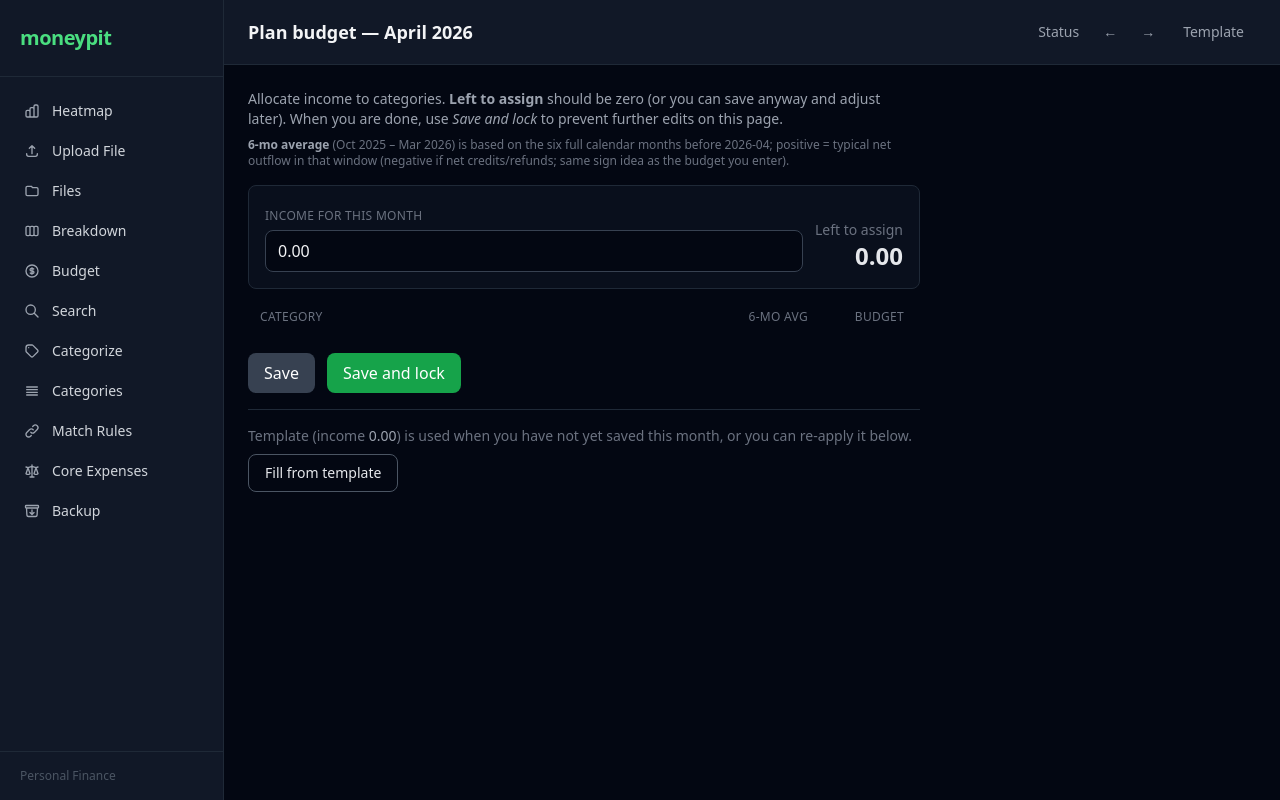
After one commit to tomthehare/moneypit, a Flask app: page /moneypit/budget/plan in a window 1280 px wide. The commit adds this page. Run offline with Flask 3, Linux system fonts and the light colour scheme; data comes from the database, SQL or seed files in the repository; data that the repository does not hold is empty; some libraries are stand-ins or nearby versions.

Commit message:
Addign a budget feature

```diff
--- a/server.py
+++ b/server.py
@@ -1,5 +1,6 @@
 import os
 import shutil
+import sys
 
 from flask import Flask, request, render_template, redirect, jsonify, session, url_for, flash, send_file, after_this_request
 from datetime import datetime
@@ -732,3 +733,188 @@ def manage_categories():
     categories = db_client.get_categories()
 
     return render_template("categories.html", data=[a[1] for a in categories])
+
+
+def _parse_month_key_param(arg):
+    if arg and len(arg) == 7 and arg[4] == "-":
+        return arg
+    return get_datekey_for_timestamp(timestamp_now())
+
+
+def _parse_budget_income_from_form():
+    raw = (request.form.get("income") or "").strip().replace(",", "")
+    if not raw:
+        return 0.0
+    try:
+        return float(raw)
+    except ValueError:
+        return 0.0
+
+
+def _parse_category_amounts_from_form(name_prefix="cat"):
+    out = {}
+    for key, val in request.form.items():
+        p = name_prefix + "-"
+        if not key.startswith(p):
+            continue
+        rest = key[len(p) :]
+        if not rest.isdigit():
+            continue
+        raw = (val or "").strip().replace(",", "")
+        try:
+            out[int(rest)] = float(raw) if raw else 0.0
+        except ValueError:
+            out[int(rest)] = 0.0
+    return out
+
+
+def _budget_excluded_name(name):
+    return name.lower() in ("transfer", "credit card payment")
+
+
+def _budget_6mo_window_label(end_month_key):
+    """Human-readable range for 6-mo average (months end_month-6 .. end_month-1)."""
+    r_start = add_month(end_month_key, -6)
+    r_end = add_month(end_month_key, -1)
+    return (
+        f"{format_timestamp(get_timestamp_for_datekey(r_start), '%b %Y')}"
+        f" – {format_timestamp(get_timestamp_for_datekey(r_end), '%b %Y')}"
+    )
+
+
+def _rows_for_month_progress(month_key):
+    """List of dicts with category_id, name, budget, tx_sum, remaining."""
+    lines = db_client.get_monthly_budget_lines(month_key)
+    spend = db_client.get_category_tx_sum_for_month(month_key)
+    rows = []
+    for cat_id, name in db_client.get_categories():
+        if _budget_excluded_name(name):
+            continue
+        b = lines.get(cat_id, 0.0)
+        tx = spend.get(cat_id, 0.0)
+        rows.append(
+            {
+                "category_id": cat_id,
+                "name": name,
+                "budget": b,
+                "tx_sum": tx,
+                "remaining": b + tx,
+            }
+        )
+    rows.sort(key=lambda r: r["name"].lower())
+    return rows
+
+
+@app.route("/moneypit/budget", methods=["GET"])
+def budget_current_month():
+    month_key = _parse_month_key_param(request.args.get("month"))
+    prev_m = add_month(month_key, -1)
+    next_m = add_month(month_key, 1)
+    month_label = format_timestamp(get_timestamp_for_datekey(month_key), "%B %Y")
+
+    income, is_locked = db_client.get_monthly_budget(month_key)
+    if income is None:
+        return render_template(
+            "budget_status.html",
+            month_key=month_key,
+            month_label=month_label,
+            prev_m=prev_m,
+            next_m=next_m,
+            has_budget=False,
+            total_income=0.0,
+            is_locked=False,
+            rows=[],
+        )
+
+    rows = _rows_for_month_progress(month_key)
+    return render_template(
+        "budget_status.html",
+        month_key=month_key,
+        month_label=month_label,
+        prev_m=prev_m,
+        next_m=next_m,
+        has_budget=True,
+        total_income=income,
+        is_locked=is_locked,
+        rows=rows,
+    )
+
+
+@app.route("/moneypit/budget/template", methods=["GET", "POST"])
+def budget_template():
+    if request.method == "POST":
+        inc = _parse_budget_income_from_form()
+        amounts = _parse_category_amounts_from_form("cat")
+        db_client.save_budget_template(inc, amounts)
+        flash("Budget template saved.", "success")
+        return redirect(url_for("budget_template"))
+
+    income, rows = db_client.get_budget_template()
+    anchor = get_datekey_for_timestamp(timestamp_now())
+    avgs = db_client.get_category_6mo_avg_monthly_spend(anchor)
+    rows = [(c, n, a, avgs.get(c, 0.0)) for c, n, a in rows]
+    return render_template(
+        "budget_template.html",
+        income=income,
+        rows=rows,
+        avg_window_label=_budget_6mo_window_label(anchor),
+    )
+
+
+@app.route("/moneypit/budget/plan", methods=["GET", "POST"])
+def budget_plan_month():
+    month_key = _parse_month_key_param(request.args.get("month"))
+
+    if request.method == "POST":
+        if request.form.get("action") == "fill_template":
+            _inc_m, is_l = db_client.get_monthly_budget(month_key)
+            if is_l:
+                flash("This month is locked; template was not applied.", "error")
+                return redirect(url_for("budget_plan_month", month=month_key))
+            db_client.copy_template_to_month(month_key)
+            flash("Filled this month from your template.", "success")
+            return redirect(url_for("budget_plan_month", month=month_key))
+
+        inc = _parse_budget_income_from_form()
+        amounts = _parse_category_amounts_from_form("cat")
+        _inc_exist, is_locked = db_client.get_monthly_budget(month_key)
+        if is_locked:
+            flash("This month is locked. Budget cannot be edited here.", "error")
+            return redirect(url_for("budget_plan_month", month=month_key))
+
+        lock_after = request.form.get("action") == "lock"
+        db_client.save_monthly_budget(month_key, inc, amounts, is_locked=lock_after)
+        if lock_after:
+            flash("Budget saved and locked for this month.", "success")
+        else:
+            flash("Budget saved.", "success")
+        return redirect(url_for("budget_plan_month", month=month_key))
+
+    prev_m = add_month(month_key, -1)
+    next_m = add_month(month_key, 1)
+    month_label = format_timestamp(get_timestamp_for_datekey(month_key), "%B %Y")
+    t_income, t_rows = db_client.get_budget_template()
+    m_income, is_locked = db_client.get_monthly_budget(month_key)
+    if m_income is None:
+        rows = t_rows
+        form_income = t_income
+        is_locked = False
+    else:
+        m_lines = db_client.get_monthly_budget_lines(month_key)
+        rows = [(cid, n, m_lines.get(cid, 0.0)) for cid, n, _ in t_rows]
+        form_income = m_income
+
+    avgs = db_client.get_category_6mo_avg_monthly_spend(month_key)
+    rows = [(c, n, a, avgs.get(c, 0.0)) for c, n, a in rows]
+    return render_template(
+        "budget_plan.html",
+        month_key=month_key,
+        month_label=month_label,
+        prev_m=prev_m,
+        next_m=next_m,
+        income=form_income,
+        rows=rows,
+        is_locked=is_locked,
+        template_income=t_income,
+        avg_window_label=_budget_6mo_window_label(month_key),
+    )
--- a/templates/base.html
+++ b/templates/base.html
@@ -76,6 +76,14 @@
                 d="M9 17V7m0 10a2 2 0 01-2 2H5a2 2 0 01-2-2V7a2 2 0 012-2h2a2 2 0 012 2m0 10a2 2 0 002 2h2a2 2 0 002-2M9 7a2 2 0 012-2h2a2 2 0 012 2m0 10V7m0 10a2 2 0 002 2h2a2 2 0 002-2V7a2 2 0 00-2-2h-2a2 2 0 00-2 2"/>
         </svg>
         Breakdown
+      </a>
+      <a href="/moneypit/budget"
+         class="nav-link group flex items-center gap-3 px-3 py-2 rounded-lg text-sm font-medium text-gray-300 hover:bg-gray-800 hover:text-white transition-colors">
+        <svg class="w-4 h-4 text-gray-400 group-hover:text-brand-400 flex-shrink-0" fill="none" viewBox="0 0 24 24" stroke="currentColor">
+          <path stroke-linecap="round" stroke-linejoin="round" stroke-width="2"
+                d="M12 8c-1.657 0-3 .895-3 2s1.343 2 3 2 3 .895 3 2-1.343 2-3 2m0-8c1.11 0 2.08.402 2.599 1M12 8V7m0 1v8m0 0v1m0-1c-1.11 0-2.08-.402-2.599-1M21 12a9 9 0 11-18 0 9 9 0 0118 0z"/>
+        </svg>
+        Budget
       </a>
       <a href="/moneypit/transactions"
          class="nav-link group flex items-center gap-3 px-3 py-2 rounded-lg text-sm font-medium text-gray-300 hover:bg-gray-800 hover:text-white transition-colors">
--- /dev/null
+++ b/templates/budget_plan.html
@@ -0,0 +1,123 @@
+{% extends "base.html" %}
+{% block title %}Plan — {{ month_label }}{% endblock %}
+{% block page_title %}Plan budget — {{ month_label }}{% endblock %}
+
+{% block header_actions %}
+<div class="flex items-center gap-2 flex-wrap justify-end text-sm">
+  <a href="{{ url_for('budget_current_month', month=month_key) }}"
+     class="px-2 py-1.5 rounded-lg text-gray-400 hover:text-white hover:bg-gray-800">Status</a>
+  <a href="{{ url_for('budget_plan_month', month=prev_m) }}"
+     class="px-2 py-1.5 rounded-lg text-gray-400 hover:text-white hover:bg-gray-800">←</a>
+  <a href="{{ url_for('budget_plan_month', month=next_m) }}"
+     class="px-2 py-1.5 rounded-lg text-gray-400 hover:text-white hover:bg-gray-800">→</a>
+  <a href="{{ url_for('budget_template') }}"
+     class="px-3 py-1.5 rounded-lg text-gray-400 hover:text-white">Template</a>
+</div>
+{% endblock %}
+
+{% block content %}
+<div class="max-w-2xl">
+  {% if is_locked %}
+  <p class="text-amber-200/90 text-sm mb-2 rounded border border-amber-800/50 bg-amber-950/20 px-3 py-2">
+    This month is <strong>locked</strong> — the plan is read-only. View progress on
+    <a class="text-brand-400 hover:underline" href="{{ url_for('budget_current_month', month=month_key) }}">status</a>.
+  </p>
+  {% else %}
+  <p class="text-gray-400 text-sm mb-2">
+    Allocate income to categories. <strong>Left to assign</strong> should be zero (or you can save anyway and adjust later).
+    When you are done, use <em>Save and lock</em> to prevent further edits on this page.
+  </p>
+  {% endif %}
+  <p class="text-gray-500 text-xs mb-4">
+    <strong class="text-gray-400">6-mo average</strong> ({{ avg_window_label }}) is based on the six full
+    calendar months before {{ month_key }}; positive = typical net outflow in that window
+    (negative if net credits/refunds; same sign idea as the budget you enter).
+  </p>
+
+  <form method="post" class="space-y-4" id="budget-plan-form"
+        action="{{ url_for('budget_plan_month', month=month_key) }}">
+    <div class="rounded-lg border border-gray-800 bg-gray-900/50 p-4 flex flex-col sm:flex-row sm:items-end gap-3">
+      <label class="block flex-1">
+        <span class="text-xs font-medium text-gray-500 uppercase tracking-wide">Income for this month</span>
+        <input type="text" name="income" id="income" inputmode="decimal" {{ 'readonly' if is_locked else '' }}
+               class="mt-1 w-full rounded-lg border border-gray-700 bg-gray-950 px-3 py-2 text-gray-100 tabular-nums {{ 'opacity-60' if is_locked else '' }}"
+               value="{{ "%.2f"|format(income) }}">
+      </label>
+      <div class="text-sm sm:text-right">
+        <span class="text-gray-500">Left to assign</span>
+        <div id="left-to-assign" class="text-2xl font-semibold text-brand-400 tabular-nums">0.00</div>
+      </div>
+    </div>
+
+    <div class="max-h-[50vh] overflow-y-auto pr-1 space-y-2">
+      <div class="hidden sm:grid sm:grid-cols-[1fr_5.5rem_5.5rem] gap-2 items-center px-3 py-1 text-xs font-medium text-gray-500 uppercase tracking-wide">
+        <span>Category</span>
+        <span class="text-right" title="Average per month, six full months before this plan month">6-mo avg</span>
+        <span class="text-right">Budget</span>
+      </div>
+      {% for cat_id, name, amt, avg6 in rows %}
+      <div class="flex flex-wrap sm:grid sm:grid-cols-[1fr_5.5rem_5.5rem] sm:flex-none items-center gap-2 sm:gap-2 rounded-lg border border-gray-800/80 px-3 py-2">
+        <div class="flex-1 min-w-[8rem] sm:min-w-0">
+          <span class="text-sm text-gray-300">{{ name }}</span>
+          <span class="sm:hidden text-xs text-gray-500 tabular-nums"> · 6-mo {{ "%.2f"|format(avg6) }}</span>
+        </div>
+        <div class="hidden sm:block text-right text-sm tabular-nums w-[5.5rem] sm:w-auto
+                    {% if avg6 < 0 %}text-slate-400{% else %}text-gray-500{% endif %}">
+          {{ "%.2f"|format(avg6) }}
+        </div>
+        <input type="text" name="cat-{{ cat_id }}" inputmode="decimal" data-budget-amount
+               class="budget-amount w-full sm:w-[5.5rem] sm:ml-auto rounded border border-gray-700 bg-gray-950 px-2 py-1.5 text-right text-sm tabular-nums text-gray-100 {{ 'opacity-60' if is_locked else '' }}"
+               value="{{ "%.2f"|format(amt) }}" {{ 'readonly' if is_locked else '' }}>
+      </div>
+      {% endfor %}
+    </div>
+
+    <div class="pt-2 flex flex-wrap items-center gap-3">
+      {% if not is_locked %}
+      <button type="submit" name="action" value="save" class="px-4 py-2 rounded-lg bg-gray-700 text-white font-medium hover:bg-gray-600">
+        Save
+      </button>
+      <button type="submit" name="action" value="lock" class="px-4 py-2 rounded-lg bg-brand-600 text-white font-medium hover:bg-brand-500">
+        Save and lock
+      </button>
+      {% endif %}
+    </div>
+  </form>
+
+  {% if not is_locked %}
+  <form method="post" class="mt-4 pt-4 border-t border-gray-800"
+        action="{{ url_for('budget_plan_month', month=month_key) }}">
+    <p class="text-sm text-gray-500 mb-2">Template (income <span class="tabular-nums text-gray-400">{{ "%.2f"|format(template_income) }}</span>) is used when you have not yet saved this month, or you can re-apply it below.</p>
+    <input type="hidden" name="action" value="fill_template">
+    <button type="submit" class="px-4 py-2 rounded-lg border border-gray-600 text-gray-200 hover:bg-gray-800 text-sm">
+      Fill from template
+    </button>
+  </form>
+  {% endif %}
+</div>
+{% endblock %}
+
+{% block scripts %}
+<script>
+(function() {
+  const income = document.getElementById('income');
+  const out = document.getElementById('left-to-assign');
+  const inputs = document.querySelectorAll('input.budget-amount');
+  const locked = {{ is_locked|tojson }};
+  function recalc() {
+    const v = parseFloat(String(income.value).replace(/,/g, '')) || 0;
+    let s = 0;
+    inputs.forEach(function(i) { s += parseFloat(String(i.value).replace(/,/g, '')) || 0; });
+    const left = v - s;
+    out.textContent = left.toFixed(2);
+    out.className = 'text-2xl font-semibold tabular-nums ' +
+      (left < -0.005 ? 'text-red-400' : (Math.abs(left) < 0.005 ? 'text-gray-200' : 'text-brand-400'));
+  }
+  if (income && !locked) {
+    income.addEventListener('input', recalc);
+    inputs.forEach(function(i) { i.addEventListener('input', recalc); });
+  }
+  if (income) recalc();
+})();
+</script>
+{% endblock %}
```
Also changed, not shown: database/sqlite_client.py (+234 -0 lines), templates/budget_status.html (added, +75 -0 lines), templates/budget_template.html (added, +92 -0 lines).
